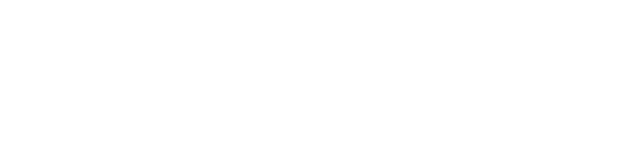
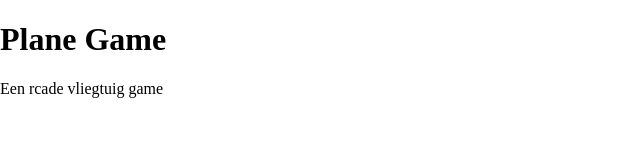
Before and after one commit to Jadabyte/2imd-webtech3-lab1, a plain HTML site: page index.html in a window 1280 px wide. Shown: the whole page, without its empty margins (0-640 px from the left). Drawn offline with Linux system fonts and the light colour scheme.

Commit message:
added h1 and p

```diff
--- a/index.html
+++ b/index.html
@@ -9,6 +9,7 @@
 
 </head>
 <body>
-
+    <h1>Plane Game</h1>
+    <p>Een rcade vliegtuig game</p>
 </body>
 </html>
```
